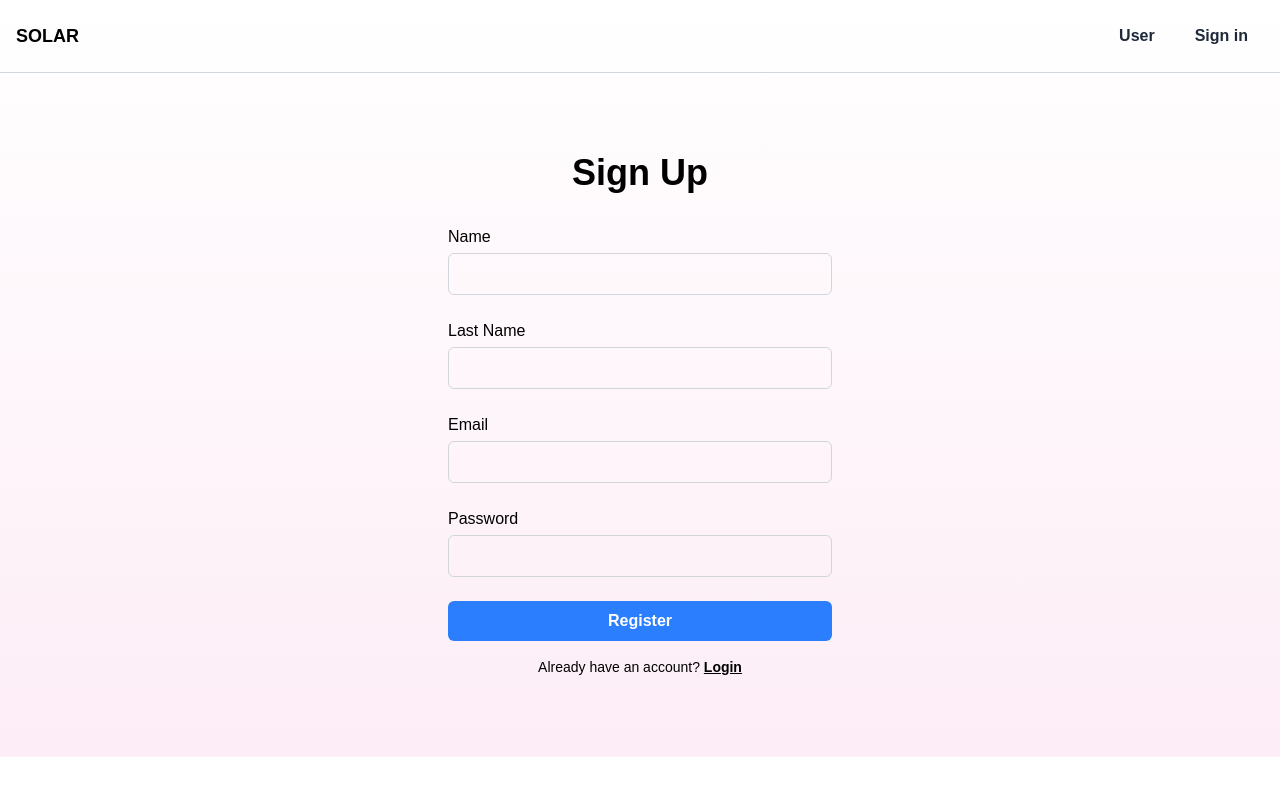
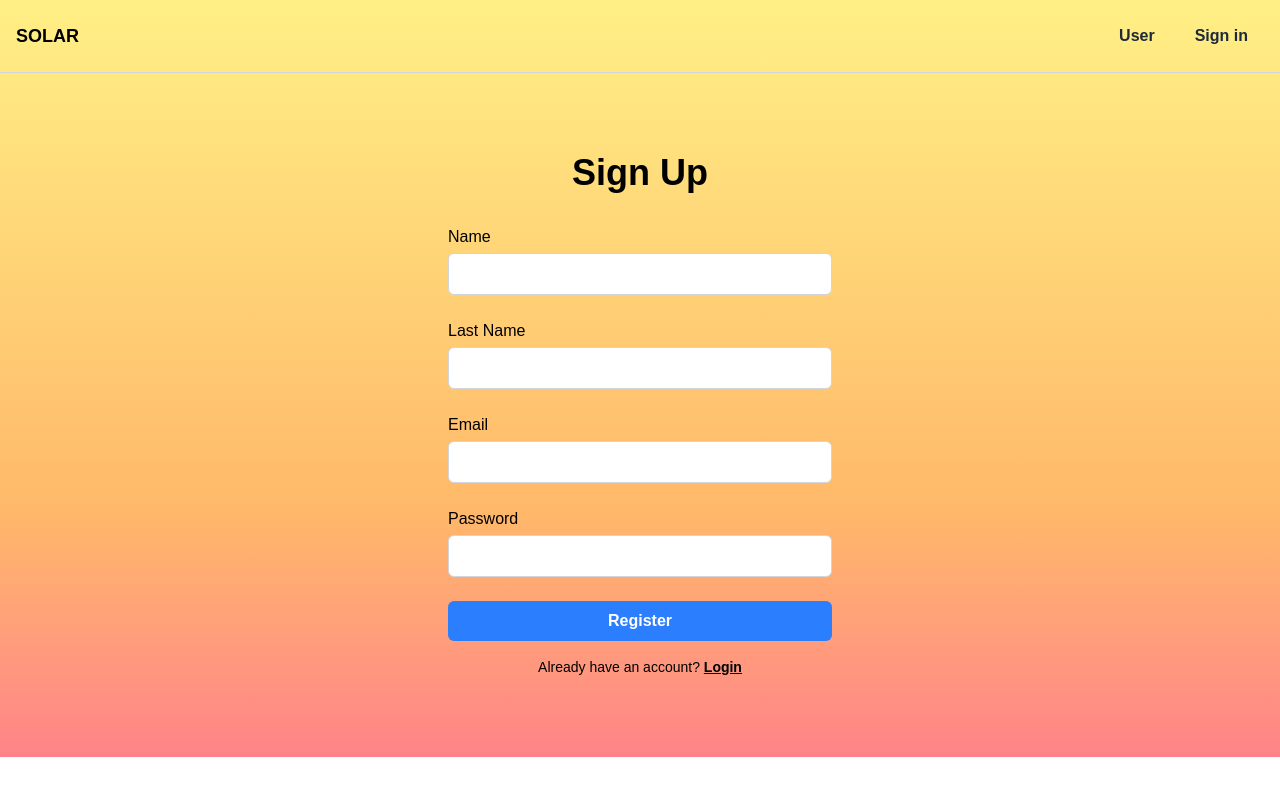
Before and after one commit to jp72764/CSCI4300, a Next.js app in the folder solar_site/: page /Signup in a window 1280 px wide. Shown: the top 795 px of the page. Built offline with nearby package versions, Linux system fonts and the light colour scheme.

Commit message:
changed bg color

```diff
--- a/solar_site/src/app/components/Signup.tsx
+++ b/solar_site/src/app/components/Signup.tsx
@@ -24,7 +24,7 @@ export default function Signup({ onAddUser }: { onAddUser: (user: any) => void }
   };
 
   return (
-    <div className="min-h-screen flex flex-col bg-gradient-to-b from-white to-pink-100 text-black">
+    <div className="min-h-screen flex flex-col bg-gradient-to-b from-yellow-200 via-orange-300 to-pink-500 text-black">
       <header className="w-full flex justify-between items-center p-4 border-b border-gray-300">
         <span className="text-lg font-semibold">SOLAR</span>
         <div className="space-x-2">
@@ -47,7 +47,7 @@ export default function Signup({ onAddUser }: { onAddUser: (user: any) => void }
                   value={formData[field as keyof typeof formData]}
                   onChange={handleChange}
                   type={field === "password" ? "password" : field === "email" ? "email" : "text"}
-                  className="border border-gray-300 rounded-md px-3 py-2 focus:outline-none focus:ring-2 focus:ring-yellow-400 text-black"
+                  className="bg-white border border-gray-300 rounded-md px-3 py-2 focus:outline-none focus:ring-2 focus:ring-yellow-400 text-black"
                 />
               </div>
             ))}
```
